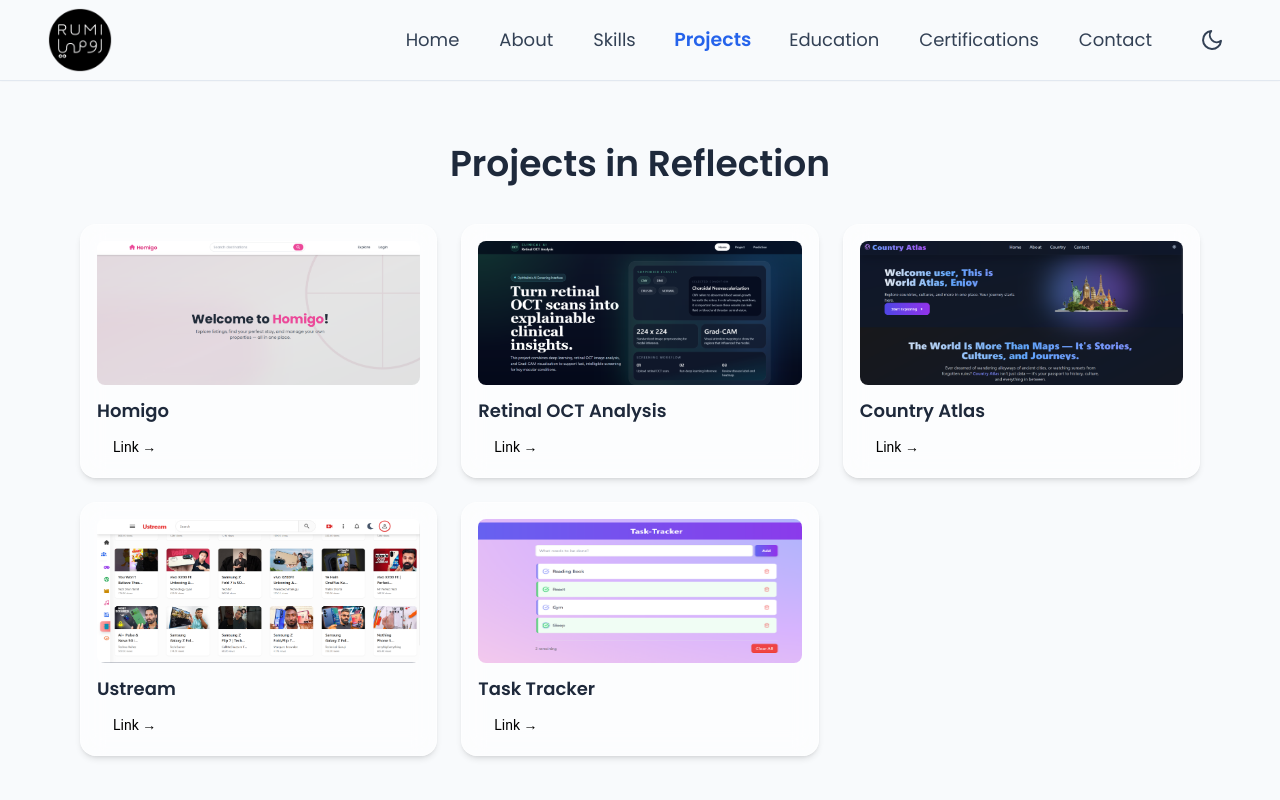
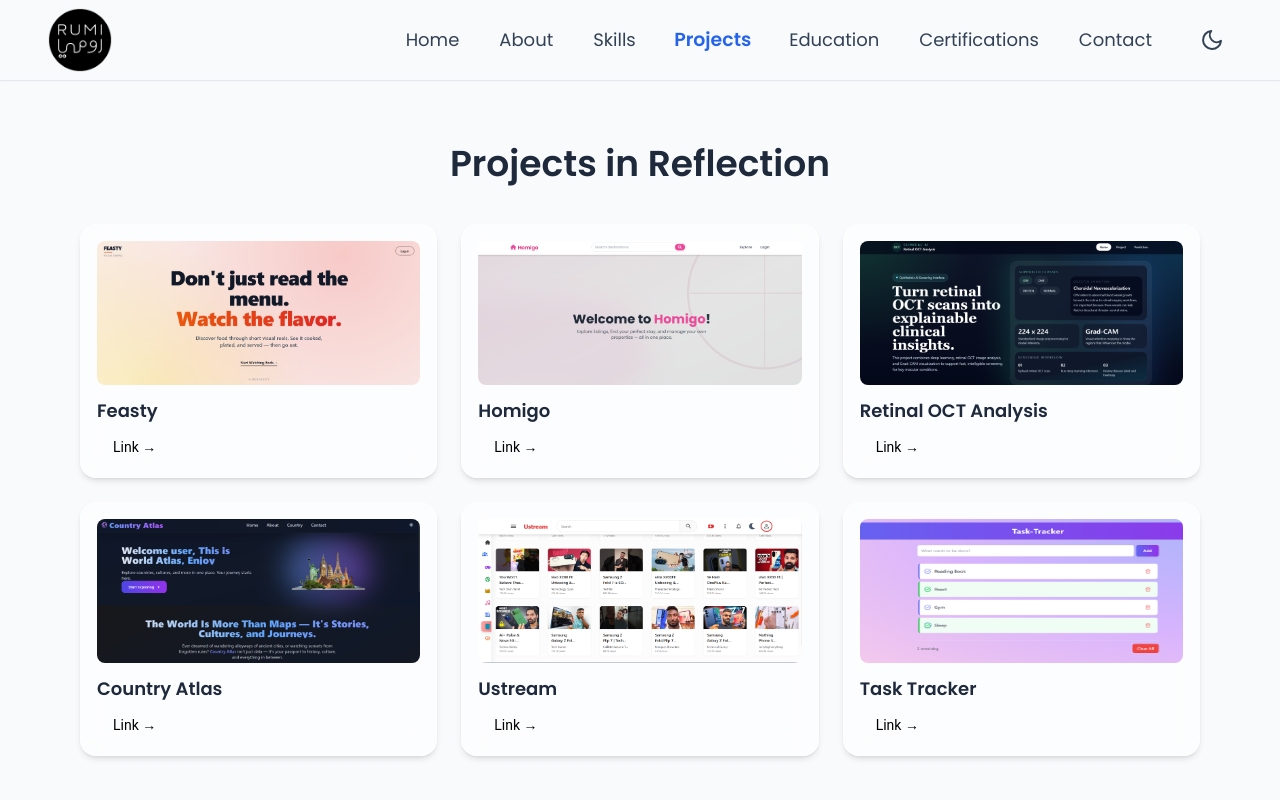
Before and after one commit to rumi-13/potfolio, a React (Vite) app: page /projects in a window 1280 px wide. Shown: the top 800 px of the page. Built offline with nearby package versions, Linux system fonts and the light colour scheme.

Commit message:
Add Project [Feasty]

```diff
--- a/src/components/Projects.jsx
+++ b/src/components/Projects.jsx
@@ -3,7 +3,13 @@ import ustream from "../assets/ustream.png";
 import tasktracker from "../assets/tasktracker.png";
 import homigo from "../assets/homigo.png"
 import oct from "../assets/oct-analysis.png"
+import feasty from "../assets/feasty.png"
 const projects = [
+    {
+      img: feasty,
+      title: "Feasty",
+      liveLink: "https://feasty-1.onrender.com/"
+    },
    {
     img: homigo,
     title: "Homigo",
```
Also changed, not shown: src/assets/feasty.png (added), 1 other file (tests, documents, lock files or other folders).
